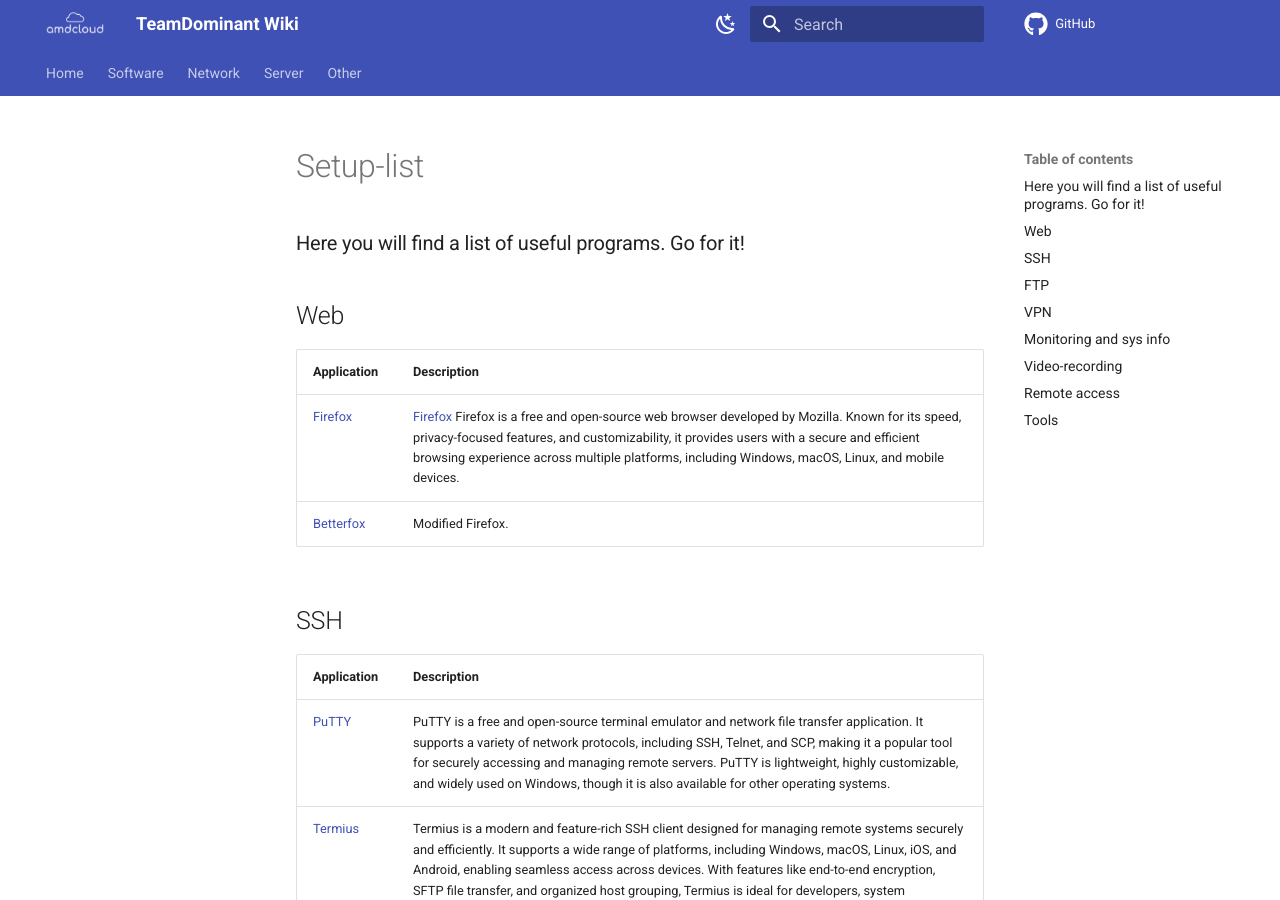
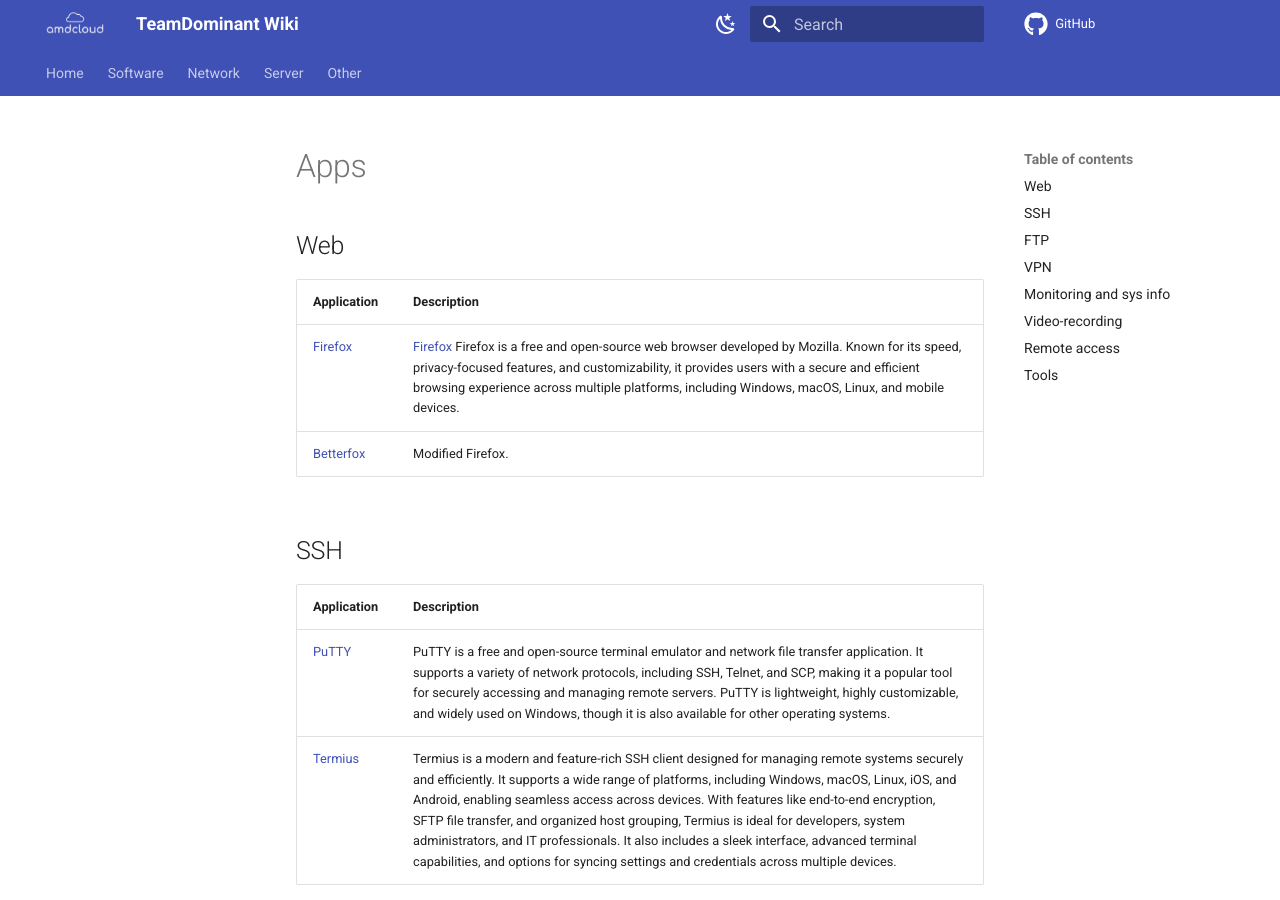
Before and after one commit to TeamDominant/Wiki-mkdocs, an MkDocs documentation site: the page built from docs/setuplist.md, in a window 1280 px wide and 900 px high. Built offline with MkDocs 1.6.1 and Material for MkDocs 9.7.7, drawn with Linux system fonts in a browser that asks for light colours; comment, search, counter and statistics services are not loaded.

Commit message:
Little changes for setuplist

```diff
--- a/docs/setuplist.md
+++ b/docs/setuplist.md
@@ -1,6 +1,4 @@
-# Setup-list
-
-### Here you will find a list of useful programs. Go for it!
+# Apps
 
 ## Web
 
```
